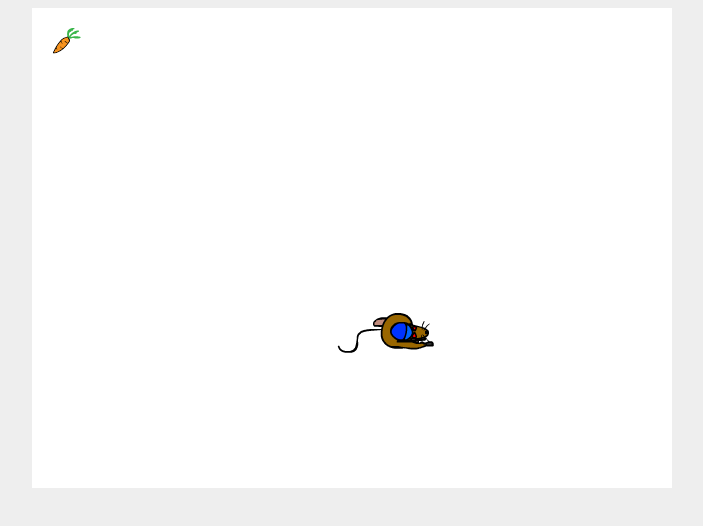
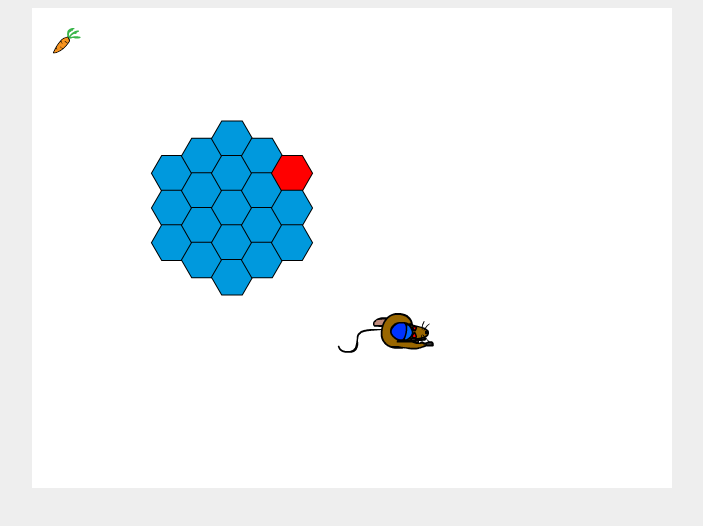
Before and after one commit to nac67/HexMirrors, a plain HTML site: page src/game/index.html in a window 1280 px wide. Shown: the whole page, without its empty margins (208-911 px from the left). Drawn offline with Linux system fonts and the light colour scheme.

Commit message:
tiles are drawn and neighbor methods implemented woooo

```diff
--- a/src/game/appcontroller.js
+++ b/src/game/appcontroller.js
@@ -6,8 +6,8 @@ var AppController = function () {
     this.ratFilmPlayer.addFilmStrip("spazzing", Content.getFilm('images/Spazout.png'));
     this.carrotBmp = Content.getImage('images/carrot.png');
 
-    var b = new Board();
-    generateHexagonBoard(2);
+    this.board = new Board(GameTile);
+    this.board.getTileAt(new Cube(2,0,-2)).color = '#FF0000';
 
     // var a = new ExpandingArray();
     // a.put(5,3, 8 )
@@ -62,4 +62,6 @@ AppController.prototype.draw = function () {
     //   * using one that was returned from loadImage
     //   * fetching one from Content's cache
     context.drawImage(this.carrotBmp, 20, 20);
+
+    this.board.draw(context, 200,200, 20);
 }
--- /dev/null
+++ b/src/game/gametile.js
@@ -0,0 +1,8 @@
+var GameTile = function (cubePos) {
+    Tile.call(this, cubePos);
+}
+GameTile.prototype = Object.create(Tile.prototype);
+
+// GameTile.prototype.draw = function () {
+
+// }
--- a/src/game/index.html
+++ b/src/game/index.html
@@ -46,6 +46,7 @@
     <script src="../hex/board.js"></script>
 
     <script src="constants.js"></script>
+    <script src="gametile.js"></script>
     <script src="appcontroller.js"></script>
     <script src="app.js"></script>
   </div>
--- a/src/hex/board.js
+++ b/src/hex/board.js
@@ -1,14 +1,44 @@
-var Board = function () {
+var Board = function (TileClass) {
+    this.map = Board.generateHexagonBoard(TileClass, 2);
+}
 
+Board.prototype.tileNeighbor = function(tile, dir) {
+    var result = tile.cubePos.copy();
+    result.addV(CubeDirs[dir]);
+    return result;
+}
+
+Board.prototype.getTileAt = function(cubePos) {
+    var q = cubePos.x;
+    var r = cubePos.z;
+    return this.map.get(q,r);
+}
+
+//x,y means where to place (0,0,0) of board
+Board.prototype.draw = function (ctx, x, y, hexRad) {
+    var i,j,elem;
+    for (i=0; i<this.map.store.length; i++) {
+        for (j=0; j<this.map.store[0].length; j++) {
+            elem = this.map.store[i][j];
+            if (elem !== null) {
+                elem.draw(ctx, x, y, hexRad);
+            }
+        }
+    }
 }
 
 
-var generateHexagonBoard = function (radius) {
+
+
+Board.generateHexagonBoard = function (TileClass, radius) {
     var i,j,k;
 
     // create the 2d array
     var storage = new ExpandingArray();
 
+    // for efficiency, prepare size
+    storage.prep(-radius, -radius); //upper left most point
+    storage.prep(radius, radius); //lower right most point
 
     for (i=-radius; i<=radius; i++) {
         for (j=-radius; j<=radius; j++) {
@@ -19,13 +49,11 @@ var generateHexagonBoard = function (radius) {
                     storage.put(
                         axialPos.q,
                         axialPos.r,
-                        new Tile(cubePos));
+                        new TileClass(cubePos));
                 }
             }
         }
     }
-
-
-    // populate it with hex objects
-    // inject neighbor methods into tile?
+    console.log(storage);
+    return storage;
 }
--- a/src/hex/tile.js
+++ b/src/hex/tile.js
@@ -1,5 +1,42 @@
 var Tile = function (cubePos) {
     this.cubePos = cubePos.copy();
+    this.color = '#0099DD';
+}
+
+// absolute position on screen to draw hex with radius
+Tile.prototype.drawRawHex = function(ctx, x, y, radius) {
+    var i, angle, tempX, tempY;
+
+    ctx.fillStyle = this.color;
+    ctx.strokeStyle = '#000000';
+    ctx.lineWidth = 2;
+    ctx.beginPath();
+
+    for (i=0; i<=6; i++) {
+        angle = Math.PI/3 * i;
+        tempX = radius * Math.cos(angle) + x;
+        tempY = radius * Math.sin(angle) + y;
+        if (i == 0) {
+            ctx.moveTo(tempX, tempY);
+        } else {
+            ctx.lineTo(tempX, tempY);
+        }
+    }
+
+    ctx.closePath();
+    ctx.stroke();
+    ctx.fill();
+}
+
+// x and y are offsets of the original board,
+// hex position will be (x + xPixelPos, y + yPixelPos)
+Tile.prototype.draw = function(ctx, x, y, radius) {
+    // you should override this method with a subclass method
+    var tx = radius * 3/2 * this.cubePos.x;
+    var ty = radius * Math.sqrt(3) * (this.cubePos.z + this.cubePos.x/2);
+
+    // apply offset x,y and draw at position
+    this.drawRawHex(ctx, tx + x, ty + y, radius);
 }
 
 // Cube coordinate system point
@@ -26,6 +63,15 @@ Cube.prototype.addV = function(cube) {
 Cube.prototype.copy = function() {
     return new Cube(this.x, this.y, this.z);
 }
+
+var CubeDirs = [
+    new Cube(1,-1,0),
+    new Cube(1,0,-1),
+    new Cube(0,1,-1),
+    new Cube(-1,1,0),
+    new Cube(-1,0,1),
+    new Cube(0,-1,1)
+    ]
 
 // Axial coordinate system point
 var Axial = function(q,r) {
```
